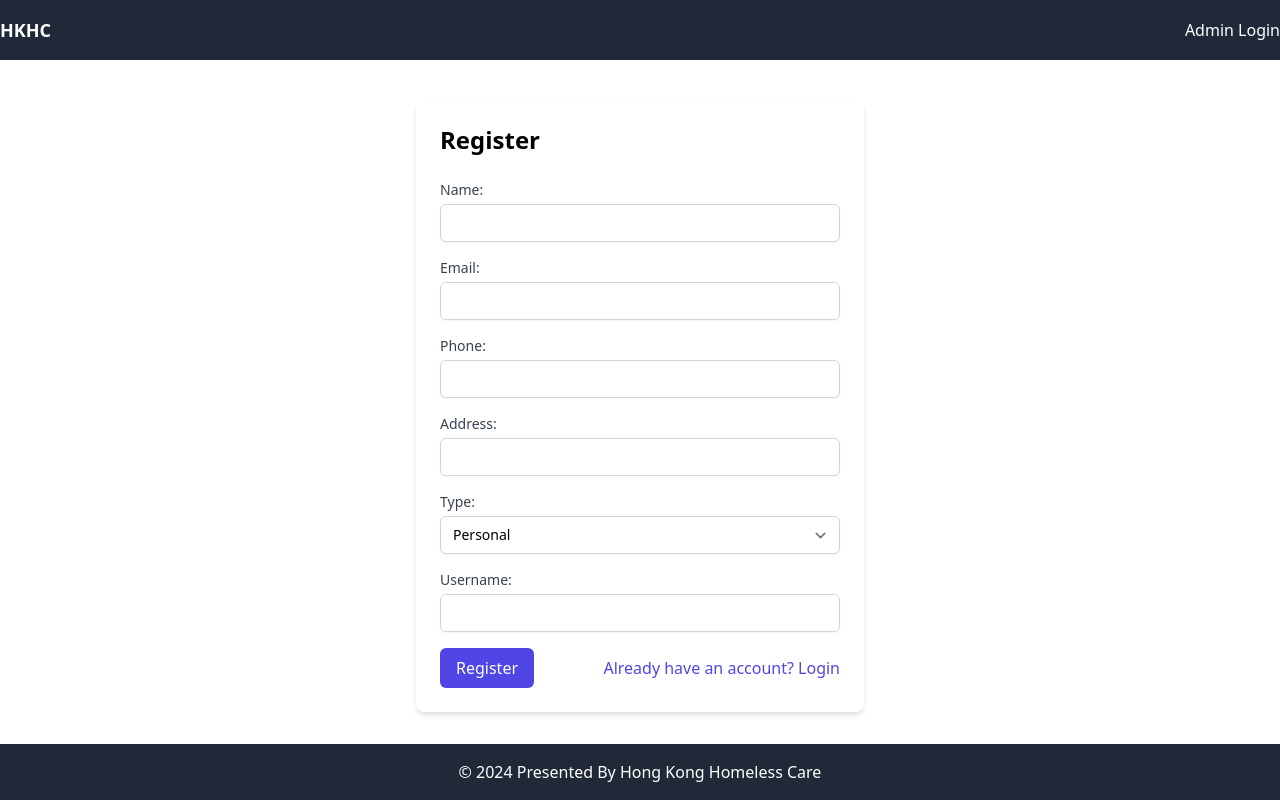
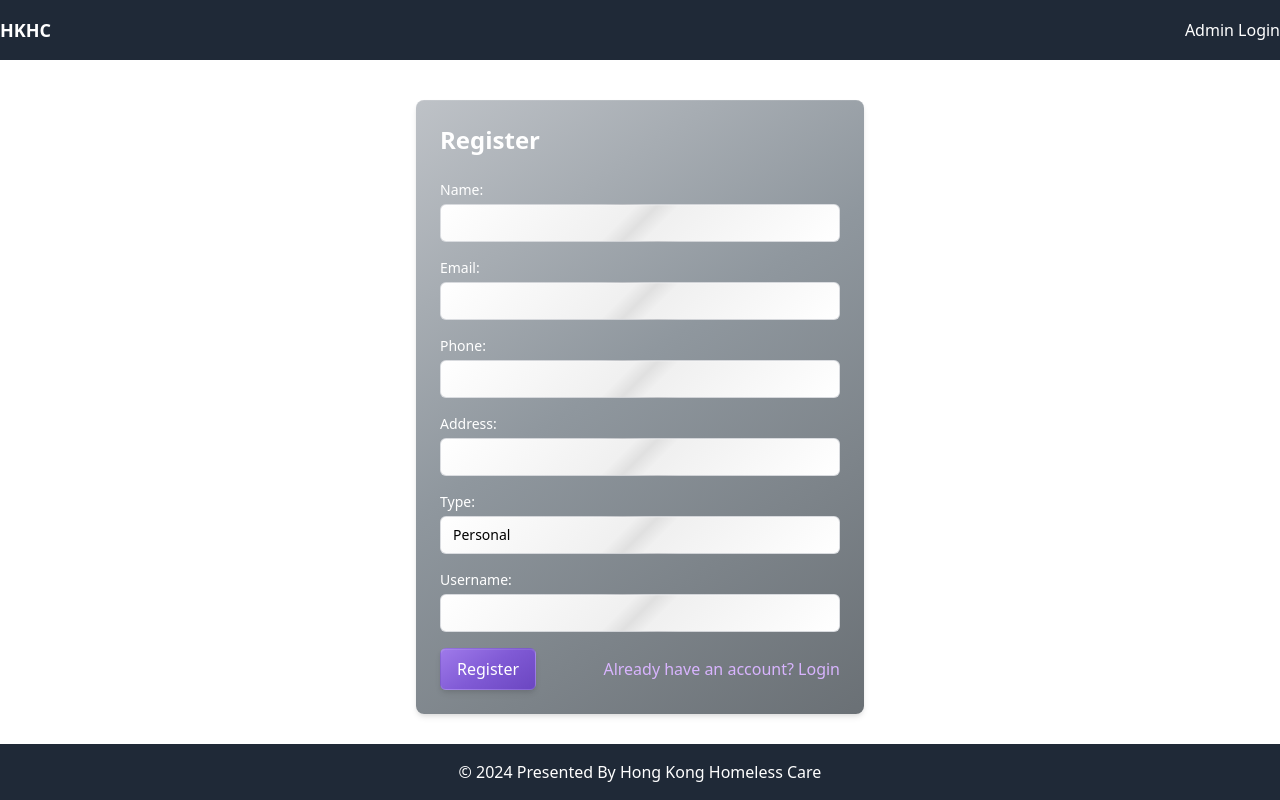
Before and after one commit to cheungJac0104/gp-svelte-app, a SvelteKit app: page /register in a window 1280 px wide. Built offline with nearby package versions, Linux system fonts and the light colour scheme.

Commit message:
update style

```diff
--- a/src/routes/+page.svelte
+++ b/src/routes/+page.svelte
@@ -42,20 +42,81 @@
   <div>
     <LoadingScreen {isLoading} />
 
-  <form on:submit|preventDefault={handleLogin} class="max-w-md mx-auto mt-10 p-6 bg-white rounded-lg shadow-md">
-    <h2 class="text-2xl font-bold mb-6">Login</h2>
+    <form on:submit|preventDefault={handleLogin} class="max-w-md mx-auto mt-10 p-6 titanium-gradient rounded-lg titanium-shadow">
+      <h2 class="text-2xl font-bold mb-6 text-white">Login</h2>
       <div class="mb-4">
-      <label for="username" class="block text-sm font-medium text-gray-700">Username:</label>
-      <input type="text" id="username" bind:value={username} class="mt-1 block w-full px-3 py-2 border border-gray-300 rounded-md shadow-sm focus:outline-none focus:ring-indigo-500 focus:border-indigo-500 sm:text-sm" />
+        <label for="username" class="block text-sm font-medium text-white">Username:</label>
+        <input
+          type="text"
+          id="username"
+          bind:value={username}
+          class="mt-1 block w-full px-3 py-2 titanium-input rounded-md focus:outline-none focus:ring-2 focus:ring-[#4A5568] focus:ring-opacity-50 sm:text-sm"
+        />
       </div>
       <div class="mb-6">
-      <label for="password" class="block text-sm font-medium text-gray-700">Password:</label>
-      <input type="password" id="password" bind:value={password} class="mt-1 block w-full px-3 py-2 border border-gray-300 rounded-md shadow-sm focus:outline-none focus:ring-indigo-500 focus:border-indigo-500 sm:text-sm" />
+        <label for="password" class="block text-sm font-medium text-white">Password:</label>
+        <input
+          type="password"
+          id="password"
+          bind:value={password}
+          class="mt-1 block w-full px-3 py-2 titanium-input rounded-md focus:outline-none focus:ring-2 focus:ring-[#4A5568] focus:ring-opacity-50 sm:text-sm"
+        />
       </div>
       <div class="flex items-center justify-between">
-      <button type="submit" class="px-4 py-2 bg-indigo-600 text-white rounded-md hover:bg-indigo-700 focus:outline-none focus:ring-2 focus:ring-indigo-500 focus:ring-offset-2">Login</button>
-      <button type="button" on:click={redirectToRegister} class="text-indigo-600 hover:text-indigo-900">Register</button>
+        <button
+          type="submit"
+          class="px-4 py-2 purple-titanium-button text-white rounded-md focus:outline-none purple-glow transition-all duration-200 titanium-shadow"
+        >
+          Login
+        </button>
+        <button
+          type="button"
+          on:click={redirectToRegister}
+          class="text-purple-300 hover:text-purple-100 transition-colors duration-200"
+        >
+          Register
+        </button>
       </div>
   </form>
 
+
 </div>
+
+<style>
+  .titanium-gradient {
+    background: linear-gradient(145deg, #BEC2C7 0%, #8F979E 45%, #6A7075 100%);
+  }
+  .purple-titanium-button {
+    background: linear-gradient(145deg, #9F7AEA 0%, #805AD5 50%, #6B46C1 100%);
+    border: 1px solid rgba(255, 255, 255, 0.1);
+    transition: all 0.3s ease;
+  }
+  .purple-titanium-button:hover {
+    background: linear-gradient(145deg, #805AD5 0%, #6B46C1 50%, #553C9A 100%);
+    transform: translateY(-1px);
+  }
+  .titanium-input {
+    background: linear-gradient(
+      135deg,
+      #ffffff 0%,
+      #f0f0f0 45%,
+      #e0e0e0 50%,
+      #f0f0f0 55%,
+      #ffffff 100%
+    );
+    border: 1px solid rgba(74, 85, 104, 0.2);
+    box-shadow: inset 0 1px 1px rgba(255, 255, 255, 0.2);
+  }
+  .titanium-shadow {
+    box-shadow:
+      0 4px 6px -1px rgba(0, 0, 0, 0.1),
+      0 2px 4px -1px rgba(0, 0, 0, 0.06),
+      inset 0 1px 0 rgba(255, 255, 255, 0.1);
+  }
+  .purple-glow:focus {
+    box-shadow:
+      0 0 0 2px rgba(159, 122, 234, 0.2),
+      0 4px 6px -1px rgba(0, 0, 0, 0.1),
+      0 2px 4px -1px rgba(0, 0, 0, 0.06);
+  }
+</style>
--- a/src/routes/Modal.svelte
+++ b/src/routes/Modal.svelte
@@ -1,19 +1,83 @@
 <!-- Modal.svelte -->
 <script>
-    export let show = false;
-    export let title = "";
-    export let onClose = () => {};
-    export let onAdd = () => {};
-  </script>
+  export let show = false;
+  export let title = "";
+  export let btn_title = "";
+  export let onClose = () => {};
+  export let btn_trigger = () => {};
+</script>
 
-  <button class={`fixed inset-0 bg-gray-800 bg-opacity-75 ${show ? 'block' : 'hidden'}`} on:click={onClose} aria-label="Close"></button>
-  <div class={`fixed inset-0 flex items-center justify-center ${show ? 'block' : 'hidden'}`}>
-    <div class="bg-white rounded-lg shadow-lg p-6 w-full max-w-md">
-      <h2 class="text-xl font-semibold mb-4">{title}</h2>
-      <div>
-        <slot></slot> <!-- Slot for dynamic content -->
+<button
+  class={`fixed inset-0 backdrop-blur-sm bg-black/40 ${show ? "block" : "hidden"}`}
+  on:click={onClose}
+  aria-label="Close"
+></button>
+
+<div
+  class={`fixed inset-0 flex items-center justify-center ${show ? "block" : "hidden"}`}
+>
+  <div
+    class="w-full max-w-md p-1 rounded-lg"
+    style="background: linear-gradient(135deg, #4a4d50 0%, #7d8591 25%, #c5c7ca 50%, #7d8591 75%, #4a4d50 100%)"
+  >
+    <div
+      class="p-6 rounded-lg"
+      style="background: linear-gradient(135deg, #ffffff 0%, #f0f0f0 45%, #e0e0e0 50%, #f0f0f0 55%, #ffffff 100%)"
+    >
+      <h2 class="text-xl font-semibold mb-4 text-gray-800">{title}</h2>
+
+      <div class="text-gray-700">
+        <slot></slot>
       </div>
-      <button class="mt-4 bg-blue-500 text-white px-4 py-2 rounded" on:click={onClose}>Close</button>
-      <button class="mt-4 bg-green-500 text-white px-4 py-2 rounded" on:click={onAdd}>Add</button>
+
+      <div class="mt-6 flex gap-4 justify-end">
+        <button
+          class="px-6 py-2 rounded-md text-white shadow-lg transition-all duration-300 transform hover:scale-105"
+          on:click={onClose}
+          style="background: linear-gradient(135deg, #4a4d50 0%, #7d8591 50%, #4a4d50 100%)"
+        >
+          Close
+        </button>
+
+        <button
+          class="px-6 py-2 rounded-md text-white shadow-lg transition-all duration-300 transform hover:scale-105"
+          on:click={btn_trigger}
+          style="background: linear-gradient(135deg, #2f6b4d 0%, #3a8a64 50%, #2f6b4d 100%)"
+        >
+          {btn_title}
+        </button>
+      </div>
     </div>
   </div>
+</div>
+
+<style>
+  button {
+    position: relative;
+    overflow: hidden;
+  }
+
+  button::after {
+    content: "";
+    position: absolute;
+    top: 0;
+    left: -100%;
+    width: 200%;
+    height: 100%;
+    background: linear-gradient(
+      90deg,
+      transparent,
+      rgba(255, 255, 255, 0.2),
+      transparent
+    );
+    transition: 0.5s;
+  }
+
+  button:hover::after {
+    left: 100%;
+  }
+
+  button:active {
+    transform: scale(0.95) !important;
+  }
+</style>
--- a/src/routes/Timer.svelte
+++ b/src/routes/Timer.svelte
@@ -50,7 +50,7 @@
 </script>
 
 <div
-    class="backdrop-blur-sm text-gray-400 px-4 py-2 font-sans flex items-center justify-end h-full"
+    class="backdrop-blur-sm text-gray-400 px-4 py-2 font-sans flex items-end justify-center h-full"
 >
     <div class="flex gap-2">
         <div class="font-medium">
--- a/src/routes/admin-login/AdminPage.svelte
+++ b/src/routes/admin-login/AdminPage.svelte
@@ -156,7 +156,7 @@
             <path stroke-linecap="round" stroke-linejoin="round" stroke-width="2" d="M12 4v16m8-8H4" />
         </svg>
     </button>
-    <Modal {show} {title} onClose={closeModal} onAdd={addItem} >
+    <Modal {show} {title} onClose={closeModal} btn_trigger={addItem} btn_title="Add" >
         <!-- Dynamic content for the modal -->
         <form id="donationProgramForm">
 
--- a/src/routes/register/+page.svelte
+++ b/src/routes/register/+page.svelte
@@ -47,38 +47,97 @@
   <div>
     <LoadingScreen {isLoading} />
 
-  <form on:submit|preventDefault={handleRegister} class="max-w-md mx-auto mt-10 p-6 bg-white rounded-lg shadow-md">
-    <h2 class="text-2xl font-bold mb-6">Register</h2>
+    <form on:submit|preventDefault={handleRegister} class="max-w-md mx-auto mt-10 p-6 titanium-gradient rounded-lg titanium-shadow">
+      <h2 class="text-2xl font-bold mb-6 text-white">Register</h2>
+
       <div class="mb-4">
-      <label for="name" class="block text-sm font-medium text-gray-700">Name:</label>
-      <input type="text" id="name" bind:value={name} class="mt-1 block w-full px-3 py-2 border border-gray-300 rounded-md shadow-sm focus:outline-none focus:ring-indigo-500 focus:border-indigo-500 sm:text-sm" />
+        <label for="name" class="block text-sm font-medium text-white">Name:</label>
+        <input type="text" id="name" bind:value={name} class="mt-1 block w-full px-3 py-2 titanium-input rounded-md focus:outline-none focus:ring-2 focus:ring-purple-500 focus:ring-opacity-50 sm:text-sm" />
       </div>
+
       <div class="mb-4">
-      <label for="email" class="block text-sm font-medium text-gray-700">Email:</label>
-      <input type="email" id="email" bind:value={email} class="mt-1 block w-full px-3 py-2 border border-gray-300 rounded-md shadow-sm focus:outline-none focus:ring-indigo-500 focus:border-indigo-500 sm:text-sm" />
+        <label for="email" class="block text-sm font-medium text-white">Email:</label>
+        <input type="email" id="email" bind:value={email} class="mt-1 block w-full px-3 py-2 titanium-input rounded-md focus:outline-none focus:ring-2 focus:ring-purple-500 focus:ring-opacity-50 sm:text-sm" />
       </div>
+
       <div class="mb-4">
-      <label for="phone" class="block text-sm font-medium text-gray-700">Phone:</label>
-      <input type="text" id="phone" bind:value={phone} class="mt-1 block w-full px-3 py-2 border border-gray-300 rounded-md shadow-sm focus:outline-none focus:ring-indigo-500 focus:border-indigo-500 sm:text-sm" />
+        <label for="phone" class="block text-sm font-medium text-white">Phone:</label>
+        <input type="text" id="phone" bind:value={phone} class="mt-1 block w-full px-3 py-2 titanium-input rounded-md focus:outline-none focus:ring-2 focus:ring-purple-500 focus:ring-opacity-50 sm:text-sm" />
       </div>
+
       <div class="mb-4">
-      <label for="address" class="block text-sm font-medium text-gray-700">Address:</label>
-      <input type="text" id="address" bind:value={address} class="mt-1 block w-full px-3 py-2 border border-gray-300 rounded-md shadow-sm focus:outline-none focus:ring-indigo-500 focus:border-indigo-500 sm:text-sm" />
+        <label for="address" class="block text-sm font-medium text-white">Address:</label>
+        <input type="text" id="address" bind:value={address} class="mt-1 block w-full px-3 py-2 titanium-input rounded-md focus:outline-none focus:ring-2 focus:ring-purple-500 focus:ring-opacity-50 sm:text-sm" />
       </div>
+
       <div class="mb-4">
-      <label for="type" class="block text-sm font-medium text-gray-700">Type:</label>
-      <select id="type" bind:value={type} class="mt-1 block w-full px-3 py-2 border border-gray-300 rounded-md shadow-sm focus:outline-none focus:ring-indigo-500 focus:border-indigo-500 sm:text-sm">
+        <label for="type" class="block text-sm font-medium text-white">Type:</label>
+        <select id="type" bind:value={type} class="mt-1 block w-full px-3 py-2 titanium-input titanium-select rounded-md focus:outline-none focus:ring-2 focus:ring-purple-500 focus:ring-opacity-50 sm:text-sm">
           <option value="personal">Personal</option>
           <option value="organization">Organization</option>
         </select>
       </div>
+
       <div class="mb-4">
-      <label for="username" class="block text-sm font-medium text-gray-700">Username:</label>
-      <input type="text" id="username" bind:value={username} class="mt-1 block w-full px-3 py-2 border border-gray-300 rounded-md shadow-sm focus:outline-none focus:ring-indigo-500 focus:border-indigo-500 sm:text-sm" />
+        <label for="username" class="block text-sm font-medium text-white">Username:</label>
+        <input type="text" id="username" bind:value={username} class="mt-1 block w-full px-3 py-2 titanium-input rounded-md focus:outline-none focus:ring-2 focus:ring-purple-500 focus:ring-opacity-50 sm:text-sm" />
       </div>
+
       <div class="flex items-center justify-between">
-      <button type="submit" class="px-4 py-2 bg-indigo-600 text-white rounded-md hover:bg-indigo-700 focus:outline-none focus:ring-2 focus:ring-indigo-500 focus:ring-offset-2">Register</button>
-      <a href="/" class="text-indigo-600 hover:text-indigo-900">Already have an account? Login</a>
+        <button type="submit" class="px-4 py-2 purple-titanium-button text-white rounded-md focus:outline-none purple-glow transition-all duration-200 titanium-shadow">Register</button>
+        <a href="/" class="text-purple-300 hover:text-purple-100 transition-colors duration-200">Already have an account? Login</a>
       </div>
 </form>
   </div>
+
+
+  <style>
+    .titanium-gradient {
+      background: linear-gradient(145deg, #BEC2C7 0%, #8F979E 45%, #6A7075 100%);
+    }
+    .purple-titanium-button {
+      background: linear-gradient(145deg, #9F7AEA 0%, #805AD5 50%, #6B46C1 100%);
+      border: 1px solid rgba(255, 255, 255, 0.1);
+      transition: all 0.3s ease;
+    }
+    .purple-titanium-button:hover {
+      background: linear-gradient(145deg, #805AD5 0%, #6B46C1 50%, #553C9A 100%);
+      transform: translateY(-1px);
+    }
+    .titanium-input {
+      background: linear-gradient(
+      135deg,
+      #ffffff 0%,
+      #f0f0f0 45%,
+      #e0e0e0 50%,
+      #f0f0f0 55%,
+      #ffffff 100%
+    );
+    border: 1px solid rgba(74, 85, 104, 0.2);
+    box-shadow: inset 0 1px 1px rgba(255, 255, 255, 0.2);
+    }
+    .titanium-select {
+      background-image: linear-gradient(
+      135deg,
+      #ffffff 0%,
+      #f0f0f0 45%,
+      #e0e0e0 50%,
+      #f0f0f0 55%,
+      #ffffff 100%
+    );
+    border: 1px solid rgba(74, 85, 104, 0.2);
+    box-shadow: inset 0 1px 1px rgba(255, 255, 255, 0.2);
+    }
+    .titanium-shadow {
+      box-shadow:
+        0 4px 6px -1px rgba(0, 0, 0, 0.1),
+        0 2px 4px -1px rgba(0, 0, 0, 0.06),
+        inset 0 1px 0 rgba(255, 255, 255, 0.1);
+    }
+    .purple-glow:focus {
+      box-shadow:
+        0 0 0 2px rgba(159, 122, 234, 0.2),
+        0 4px 6px -1px rgba(0, 0, 0, 0.1),
+        0 2px 4px -1px rgba(0, 0, 0, 0.06);
+    }
+  </style>
```
Also changed, not shown: src/routes/dashboard/+page.svelte (+63 -14 lines). Lines whose indentation alone changed are shown as unchanged.
